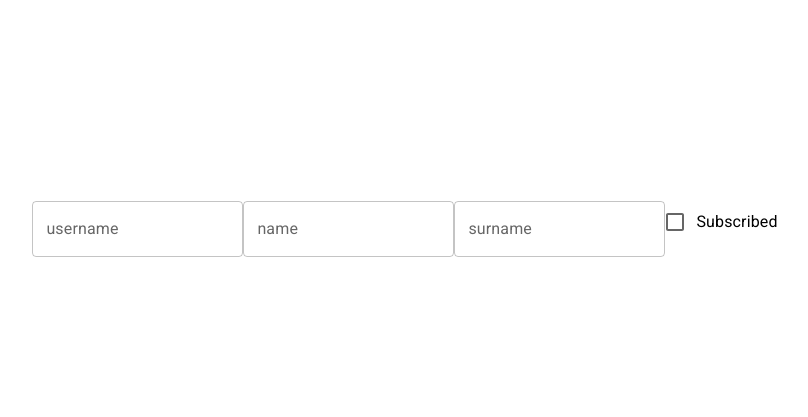
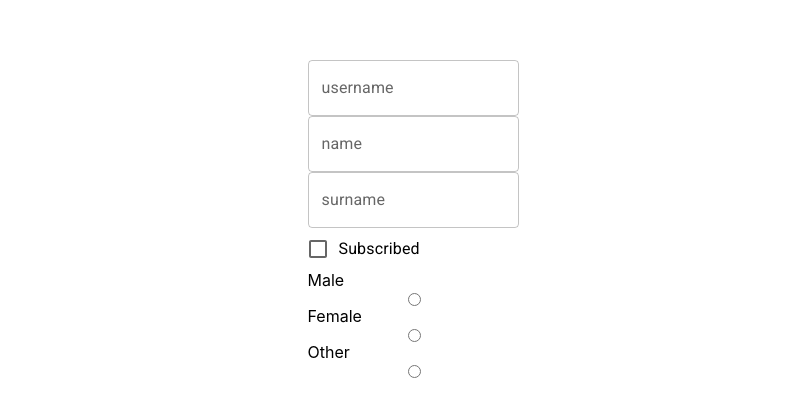
Before and after one commit to stefania120/react-course, a React (Create React App) app: page / in a window 1280 px wide. Shown: the part 181-598 px from the top of the page, without its empty margins (227-1035 px from the left). Built offline with nearby package versions, Linux system fonts and the light colour scheme.

Commit message:
Add radio

```diff
--- a/src/App.js
+++ b/src/App.js
@@ -82,13 +82,14 @@ class App extends React.Component {
       username: "",
       name: "",
       surname: "",
-      subscribed: false
+      subscribed: false,
+      gender: ""
     };
   }
 
   handleChange = (e) => {
     console.log("event", e);
-    const {value, name, checked, target} = e.target;
+    const { value, name, checked, target } = e.target;
     // this.setState({ username: e.target.value });
     if (e.target.type === "checkbox") {
       this.setState((prevSteate) => {
@@ -96,8 +97,7 @@ class App extends React.Component {
       });
     } else {
       this.setState((prevSteate) => {
-        return { ...prevSteate, [name]: value
-        };
+        return { ...prevSteate, [name]: value };
       });
     }
   };
@@ -107,8 +107,8 @@ class App extends React.Component {
       //   <Card character={char} key={char.id} />
       // </section>
       <>
-        <form>
-          <h2>{this.state.username}</h2>
+        <h2>{this.state.username}</h2>
+        <form style={{ display: "flex", flexDirection: "column"}}>
           <TextField
             value={this.state.username}
             onChange={this.handleChange}
@@ -142,6 +142,12 @@ class App extends React.Component {
             }
             label="Subscribed"
           />
+          <label>Male</label>
+          <input type="radio" name="gender" value="male" onChange={this.handleChange}></input>
+          <label>Female</label>
+          <input type="radio" name="gender" value="female" onChange={this.handleChange}></input>
+          <label>Other</label>
+          <input type="radio" name="gender" value="other" onChange={this.handleChange}></input>
         </form>
       </>
     );
```
